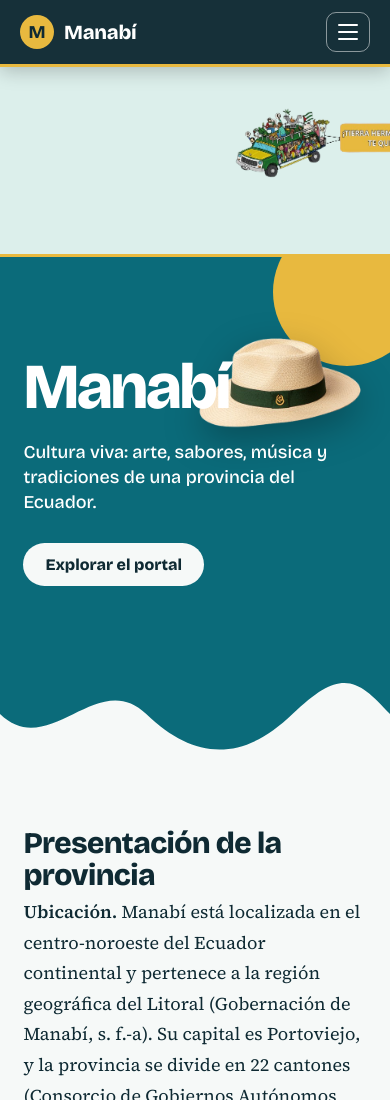
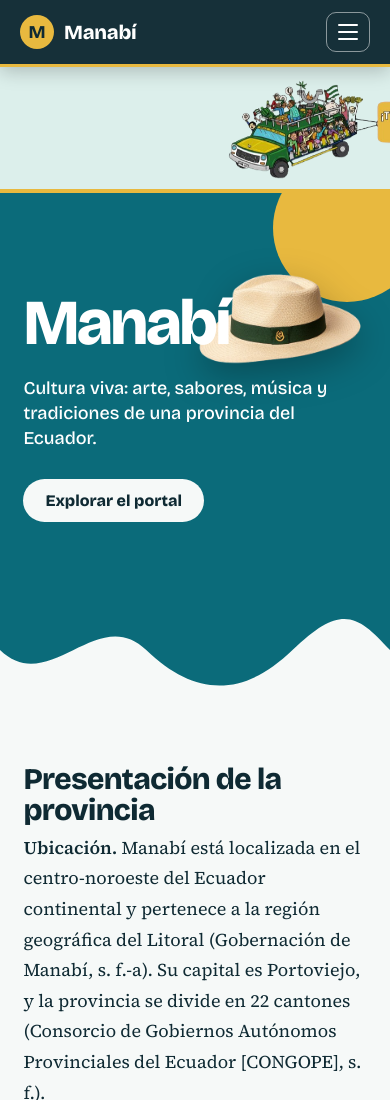
Before and after one commit to paulaloor-unemi/cpeArteCultura, a plain HTML site: page index.html in a window 390 px wide. Shown: the top 1100 px of the page. Drawn offline with nearby package versions, Linux system fonts and the light colour scheme.

Commit message:
Refactor marquee styles in index.html
Updated marquee styles for improved responsiveness and animation.

```diff
--- a/index.html
+++ b/index.html
@@ -13,8 +13,8 @@
 #provincia .ph{aspect-ratio:1/1;background:#fff}
 #provincia .ph img{object-fit:contain;background:#fff}
 @media(min-width:761px){#provincia .cols{grid-template-columns:1fr 1.3fr}}
-.marquee{position:relative;overflow:hidden;height:clamp(190px,30vw,340px);background:var(--espuma);border-bottom:3px solid var(--paja)}
-.marquee img{position:absolute;top:40%;left:0;height:76%;width:auto;max-width:none;animation:pasa 20s linear infinite;will-change:transform}
+.marquee{--h:min(52vw,560px);position:relative;overflow:hidden;height:calc(var(--h)*.62);background:var(--espuma);border-bottom:4px solid var(--paja)}
+.marquee img{position:absolute;top:50%;left:0;height:var(--h);width:auto;max-width:none;animation:pasa 22s linear infinite;will-change:transform}
 .marquee:hover img{animation-play-state:paused}
 @keyframes pasa{from{transform:translate(100vw,-50%)}to{transform:translate(-100%,-50%)}}
 @media(prefers-reduced-motion:reduce){.marquee img{animation:none;left:50%;transform:translate(-50%,-50%)}}
```
